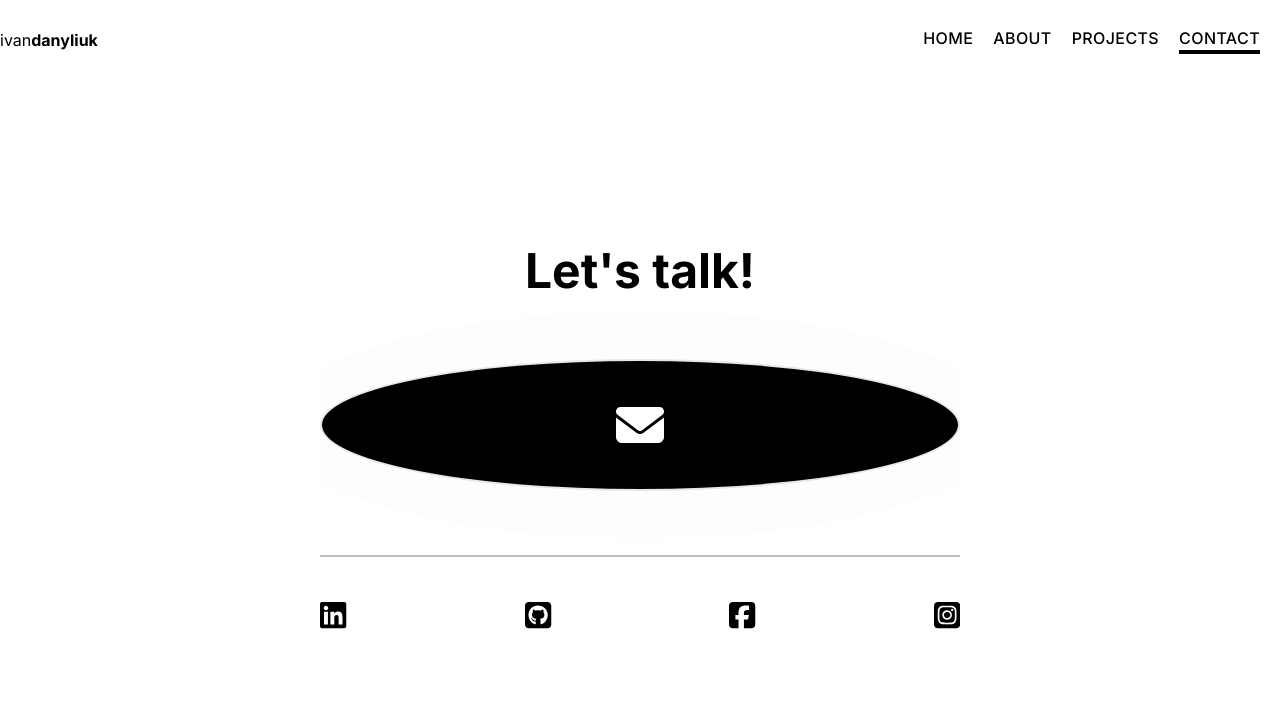
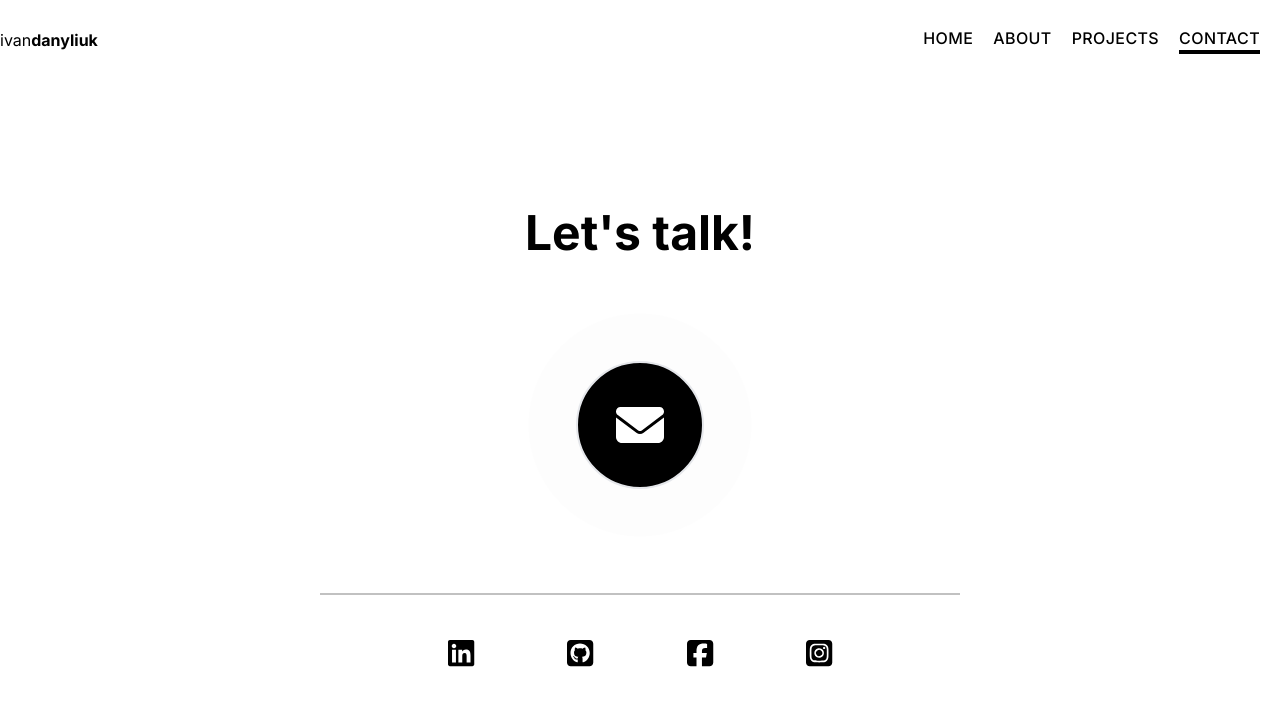
Before and after one commit to IvanDanyliuk/portfolio, a Next.js app: page /contact in a window 1280 px wide. Shown: the top 706 px of the page. Built offline with nearby package versions, Linux system fonts and the light colour scheme.

Commit message:
fix contact page CTA button

```diff
--- a/app/contact/page.tsx
+++ b/app/contact/page.tsx
@@ -7,13 +7,13 @@ export default function Contact() {
   return (
     <div className='mx-auto py-6 w-full h-full md:w-1/2 overflow-hidden bg-white'>
       <h2 className='mb-10 font-bold text-5xl text-center animate-from-top'>Let's talk!</h2>
-      <div>
-        <Link href='mailto:ivandaniliuk@gmail.com' className='flex justify-center items-center my-16 p-10 text-5xl border-2 rounded-[50%] bg-black text-white pulse'>
+      <div className='flex justify-center'>
+        <Link href='mailto:ivandaniliuk@gmail.com' className='flex justify-center items-center my-16 w-32 h-32 text-5xl border-2 rounded-full bg-black text-white pulse'>
           <FontAwesomeIcon icon={faEnvelope} />
         </Link>
       </div>
       <div className='bg-gray-100 line' />
-      <div>
+      <div className='px-10 md:px-32'>
         <SocialMediaList orientation='horizontal' />
       </div>
     </div>
```
